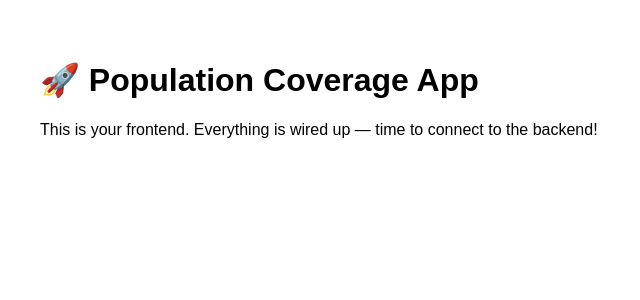
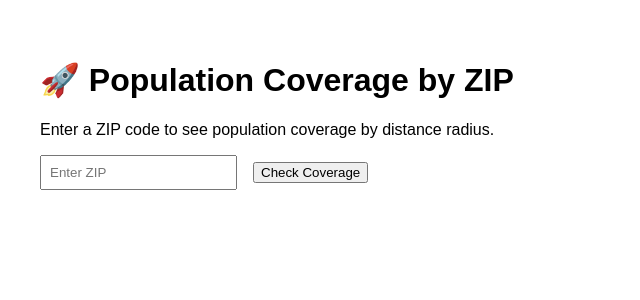
Before and after one commit to Dennisgmoon/population-coverage, a React (Vite) app in the folder frontend/: page / in a window 1280 px wide. Shown: the top 300 px of the page, without its empty margins (0-640 px from the left). Built offline with nearby package versions, Linux system fonts and the light colour scheme.

Commit message:
Add files via upload

```diff
--- a/frontend/App.jsx
+++ b/frontend/App.jsx
@@ -1,11 +1,82 @@
-// App.jsx
-import React from 'react';
+
+import React, { useState } from 'react';
+import { BarChart, Bar, XAxis, YAxis, Tooltip, ResponsiveContainer, LabelList } from 'recharts';
+
+const API_BASE_URL = import.meta.env.VITE_API_BASE_URL || '/api';
 
 export default function App() {
+  const [zip, setZip] = useState('');
+  const [results, setResults] = useState([]);
+  const [loading, setLoading] = useState(false);
+  const [error, setError] = useState('');
+
+  const handleCheckCoverage = async () => {
+    setLoading(true);
+    setError('');
+    try {
+      const response = await fetch(`${API_BASE_URL}/coverage/${zip}`);
+      if (!response.ok) throw new Error('ZIP code not found or server error.');
+      const data = await response.json();
+
+      let maxDelta = 0;
+      let highlightRadius = null;
+      for (let i = 1; i < data.length; i++) {
+        const delta = data[i].population - data[i - 1].population;
+        data[i].delta = delta;
+        if (delta > maxDelta) {
+          maxDelta = delta;
+          highlightRadius = data[i].radius;
+        }
+      }
+
+      setResults(data.map(d => ({
+        ...d,
+        highlight: d.radius === highlightRadius,
+        percent: i > 0 ? ((d.population - data[i - 1].population) / data[i - 1].population) * 100 : 0
+      })));
+    } catch (err) {
+      setError(err.message);
+      setResults([]);
+    } finally {
+      setLoading(false);
+    }
+  };
+
   return (
     <div style={{ padding: '2rem', fontFamily: 'sans-serif' }}>
-      <h1>🚀 Population Coverage App</h1>
-      <p>This is your frontend. Everything is wired up — time to connect to the backend!</p>
+      <h1>🚀 Population Coverage by ZIP</h1>
+      <p>Enter a ZIP code to see population coverage by distance radius.</p>
+      <input
+        value={zip}
+        onChange={(e) => setZip(e.target.value)}
+        placeholder="Enter ZIP"
+        style={{ marginRight: '1rem', padding: '0.5rem' }}
+      />
+      <button onClick={handleCheckCoverage} disabled={loading}>
+        {loading ? 'Loading...' : 'Check Coverage'}
+      </button>
+      {error && <p style={{ color: 'red' }}>{error}</p>}
+      {results.length > 0 && (
+        <div style={{ marginTop: '2rem' }}>
+          <ResponsiveContainer width="100%" height={300}>
+            <BarChart data={results}>
+              <XAxis dataKey="radius" label={{ value: 'Radius (mi)', position: 'insideBottom', offset: -5 }} />
+              <YAxis label={{ value: 'Population', angle: -90, position: 'insideLeft' }} />
+              <Tooltip formatter={(value) => value.toLocaleString()} />
+              <Bar dataKey="population" fill="#3b82f6">
+                <LabelList
+                  dataKey="delta"
+                  position="top"
+                  formatter={(val, entry) => (entry.highlight ? `+${val.toLocaleString()}` : '')}
+                />
+              </Bar>
+            </BarChart>
+          </ResponsiveContainer>
+          <p style={{ fontSize: '0.9rem', marginTop: '0.5rem', color: '#555' }}>
+            Highlighted bar shows where the largest population increase occurs per radius.
+          </p>
+        </div>
+      )}
     </div>
   );
 }
```
